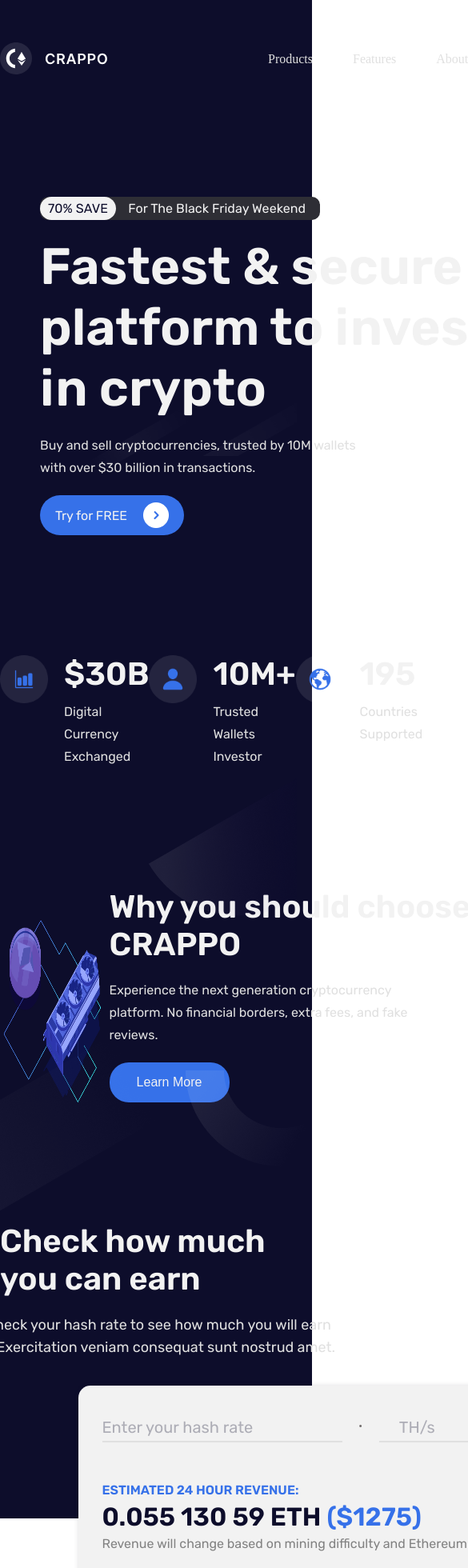
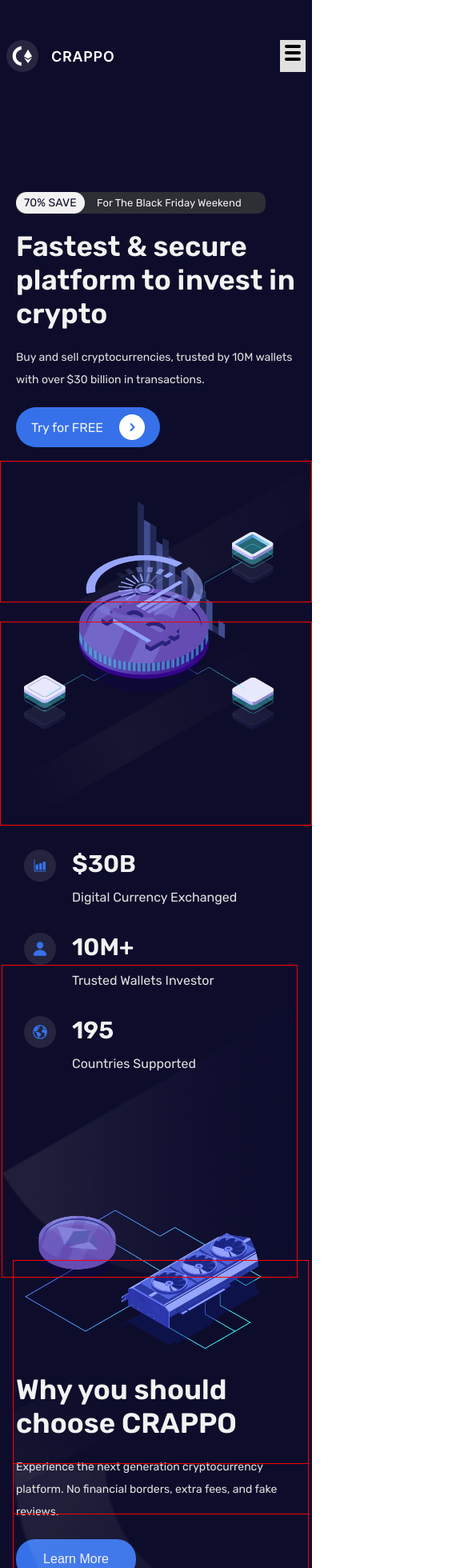
Before and after one commit to Cheeh1/crypto-site, a React (Vite) app: page / in a window 390 px wide. Shown: the top 1960 px of the page at 80% size, 585 px wide, since content can reach past the window. Built offline with nearby package versions, Linux system fonts and the light colour scheme; grey boxes are pictures that could not be loaded.

Commit message:
Responsiveness
Mobile view created with still some bugs to resolve

```diff
--- a/src/assets/index.js
+++ b/src/assets/index.js
@@ -13,9 +13,11 @@
 import btcYellow from "./icons/bitcoin-yellow.png";
 import eth from "./icons/ethereum.png";
 import ltc from "./icons/litecoin.png";
+import menu from "./icons/hamburger.png"
+import close from "./icons/close.png"
 
 export {
     logo, visa, mastercard, btc, facebook,
     twitter, instagram, youtube, linkedin, arrow,
-    arrowDown, btcYellow, eth, ltc, arrowBg
+    arrowDown, btcYellow, eth, ltc, arrowBg, menu, close
 }
--- a/src/components/Product.jsx
+++ b/src/components/Product.jsx
@@ -1,11 +1,11 @@
 import React from "react";
-import { arrow, arrowDown, logo } from "../assets";
+import { arrow, arrowDown, logo, menu, close } from "../assets";
 
 const Product = () => {
   return (
     <>
       <main className="container">
-        <nav>
+        <nav className="desktop-nav">
           <img src={logo} alt="CRAPPO" />
           <div className="nav-list">
             <ul>
@@ -29,6 +29,16 @@
               <div className="divider"></div>
               <button className="register">Register</button>
             </div>
+          </div>
+        </nav>
+
+        {/* Mobile Navbar */}
+        <nav className="mobile-nav">
+          <img src={logo} alt="CRAPPO" />
+
+          <div className="menu">
+            <img src={menu} alt="menu" />
+            {/* <img src={close} alt="close" /> */}
           </div>
         </nav>
 
--- a/src/styles/_crypto.scss
+++ b/src/styles/_crypto.scss
@@ -5,7 +5,7 @@
     .crypto-header {
         font-size: 4.0rem;
         line-height: 60px;
-        width: 800px;
+        width: 60vw;
         margin-left: 300px;
         text-align: center;
     }
@@ -102,3 +102,29 @@
         margin-right: 30px;
     }
 }
+
+@media screen and (max-width: 480px) {
+    .crypto-container {
+        margin-top: 300px;
+
+        .crypto-header {
+            font-size: 2.4rem;
+            margin-left: 0;
+            line-height: 40px;
+            text-align: center;
+            width: 100%;
+        }
+
+        .crypto-box {
+            flex-direction: column;
+            gap: 30px;
+            margin-left: 30px;
+            margin-right: 30px;
+        }
+
+        // .box-item-1 {
+        //     padding-left: -15px;
+        //     padding-right: -15px;
+        // }
+    }
+}
--- a/src/styles/_features.scss
+++ b/src/styles/_features.scss
@@ -13,7 +13,7 @@
     .fts-header {
         font-size: 4.0rem;
         line-height: 60px;
-        width: 800px;
+        width: 60vw;
         margin-left: 300px;
         text-align: center;
         color: $header;
@@ -40,7 +40,7 @@
         .fts-item-txt {
             font-size: 1.6rem;
             line-height: 28px;
-            width: 400px;
+            width: 30vw;
             color: $paragraph;
         }
 
@@ -82,7 +82,7 @@
     .waitlist-flex {
        display: flex;
        position: relative;
-       width: 1100px;
+       width: 90vw;
        height: 200px;
        gap: 100px;
        align-items: center;
@@ -108,7 +108,7 @@
             p{
                 font-size: 1.6rem;
                 line-height: 28px;
-                width: 350px;
+                width: 30vw;
                 color: $paragraph;
             }
         }
@@ -165,3 +165,94 @@
         top: -20%;
     }
 }
+
+
+@media screen and (max-width: 480px) {
+    .fts-container {
+
+        .fts-header {
+            margin-left: 0;
+            font-size: 2.4rem;
+            width: 100%;
+            line-height: 40px;
+        }
+
+        .fts-flex {
+            flex-direction: column;
+            gap: 30px;
+        }
+
+        .fts-flex-item {
+            margin-left: 30px;
+            margin-top: 0;
+
+            .fts-item-txt {
+                width: 90%;
+            }
+        }
+
+        .fts-item-img {
+            width: 90%;
+            margin-left: 20px;
+        }
+
+        .fts-adj-img {
+            margin-right: 0;
+        }
+
+        .fts-bg-effect-1 {
+            border: 1px solid red;
+            width: 80%;
+        }
+
+        .fts-bg-effect-2 {
+            border: 1px solid red;
+            width: 80%;
+        }
+    }
+
+    .waitlist {
+
+        .waitlist-flex {
+            flex-direction: column;
+            height: 300px;
+            gap: 10px;
+
+            .waitlist-item {
+                margin-left: 10px;
+
+                .waitlist-bg-effect-1 {
+                    border: 1px solid red;
+                }
+
+                h3 {
+                    font-size: 2.5rem;
+                }
+
+                p {
+                    font-size: 1.4rem;
+                    width: 100%;
+                }
+            }
+
+
+            .waitlist-flex-1 {
+                flex-direction: column;
+
+                .waitlist-bg-effect-2 {
+                    border: 1px solid red;
+                }
+            }
+        }
+
+        .ftr-effect-1 {
+            border: 1px solid red;
+            width: 100%;
+        }
+
+        .ftr-effect-2 {
+            border: 1px solid red;
+            width: 100%;
+        }
+    }
+}
--- a/src/styles/_footer.scss
+++ b/src/styles/_footer.scss
@@ -77,3 +77,29 @@
         gap: 30px;
     }
 }
+
+@media screen and (max-width: 480px) {
+    .ftr {
+        flex-direction: column;
+        gap: 30px;
+        align-items: center;
+    }
+
+    .ftr-flex-2 {
+        align-items: center;
+
+        .ftr-header-2 {
+            text-align: center;
+        }
+    }
+
+    .ftr-2 {
+        flex-direction: column;
+        gap: 30px;
+        align-items: center;
+
+        .ftr-2-txt {
+            text-align: center;
+        }
+    }
+}
--- a/src/styles/_product.scss
+++ b/src/styles/_product.scss
@@ -57,6 +57,11 @@
     }
 }
 
+/* mobile navbar*/
+.mobile-nav {
+    display: none;
+}
+
 .section {
     display: flex;
     justify-content: space-evenly;
@@ -73,7 +78,7 @@
             background-color: #2e2e35;
             color: $header;
             border-radius: 10px;
-            width: 350px;
+            width: 25vw;
             padding-top: 5px;
             padding-bottom: 5px;
             letter-spacing: 0.01rem;
@@ -88,16 +93,16 @@
             margin-right: 15px;
         }
 
-       h1 {
+        h1 {
             color: $header;
             font-size: 6.4rem;
             font-weight: 700;
-            width: 600px;
+            width: 45vw;
         }
 
         .intro-txt {
             @include paragraph;
-            width: 400px;
+            width: 30vw;
         }
 
         .intro-btn {
@@ -184,12 +189,12 @@
 
         h2 {
             @include header;
-            width: 500px;
+            width: 40vw;
         }
 
         p {
-           @include paragraph;
-            width: 400px;
+            @include paragraph;
+            width: 30vw;
         }
 
         .why-btn {
@@ -240,7 +245,7 @@
         p {
             @include paragraph;
             font-size: 1.8rem !important;
-            width: 510px;
+            width: 38vw;
         }
     }
 }
@@ -250,8 +255,8 @@
     top: 55%;
     left: 25%;
     background-color: $header;
-    width: 700px;
-    height: 250px;
+    width: 50vw;
+    height: 35vh;
     padding: 40px 30px;
     border-radius: 15px;
     filter: drop-shadow(5px 5px 5px rgba(9, 4, 19, 0.5));
@@ -328,7 +333,7 @@
         display: flex;
         flex-direction: column;
         gap: 5px;
-        margin-top: 50px;
+        // margin-top: 50px;
 
         .abs-flex-col-txt-1 {
             color: #3671E9;
@@ -352,3 +357,206 @@
         }
     }
 }
+
+@media screen and (max-width: 480px) {
+    .mobile-nav {
+        display: flex;
+        justify-content: space-evenly;
+    }
+
+    .menu {
+        background-color: #E0E0E0;
+        cursor: pointer;
+    }
+
+    .desktop-nav {
+        display: none;
+    }
+
+    .section {
+        flex-direction: column;
+
+        .intro {
+            margin-left: 20px;
+
+            .offer {
+                width: 80vw;
+                font-size: 1.3rem;
+            }
+
+            .txt-1 {
+                font-size: 1.4rem;
+            }
+
+            h1 {
+                font-size: 3.5rem;
+                width: 100%;
+            }
+
+            .intro-txt {
+                font-size: 1.4rem;
+                width: 100%;
+            }
+        }
+
+        .intro-img {
+            margin-top: 50px;
+            margin-left: 30px;
+            width: 80%;
+        }
+
+        .intro-effect-1 {
+            border: 1px solid red;
+            width: 100%;
+            top: 80%;
+            left: 0;
+        }
+
+        .intro-effect-2 {
+            border: 1px solid red;
+            width: 100%;
+            top: 50%;
+            right: 0;
+        }
+    }
+
+    .stats {
+        flex-direction: column;
+        margin-left: 30px;
+        gap: 30px;
+
+        .stats-flex {
+            .stats-img {
+                width: 40px;
+                height: 40px;
+            }
+
+            .stats-flex-2 {
+
+                h2 {
+                    font-size: 3.0rem;
+                }
+
+                p {
+                    font-size: 1.6rem;
+                }
+            }
+        }
+    }
+
+    .why {
+        margin-left: 20px;
+        gap: 30px;
+
+        .why-img {
+            width: 90%;
+        }
+
+        .why-flex {
+            h2 {
+                font-size: 3.5rem;
+                width: 100%;
+            }
+
+            p {
+                font-size: 1.4rem;
+                width: 100%;
+            }
+        }
+
+        .why-effect-1 {
+            border: 1px solid red;
+            // left: -1%;
+            width: 100%;
+        }
+
+        .why-effect-2 {
+            border: 1px solid red;
+            // left: -1%;
+            width: 100%;
+        }
+
+        .why-effect-3 {
+            border: 1px solid red;
+            // left: -1%;
+            width: 100%;
+        }
+    }
+
+    .earn {
+        margin-left: 30px;
+
+        .earn-flex-1 {
+
+            h2 {
+                font-size: 3.5rem;
+            }
+
+            p {
+                font-size: 1.4rem !important;
+                width: 100%;
+            }
+        }
+    }
+
+    .abs {
+        width: 100%;
+        height: 100%;
+        left: -5%;
+
+        .abs-flex-row {
+            flex-direction: column;
+
+            .abs-dot {
+                display: none;
+            }
+
+            .abs-btn {
+                margin-top: 0;
+            }
+
+            .abs-flex-1 {
+                margin-left: 50px;
+
+                // p {
+                //     font-size: 1.8rem;
+                // }
+
+                hr {
+                    width: 200px;
+                }
+            }
+
+            .abs-flex-2 {
+
+                // margin-right: 100px;
+                hr {
+                    width: 45px;
+                    margin-left: 95px;
+                }
+
+                .abs-flex-3 {
+                    justify-content: center;
+                    align-items: center;
+                }
+            }
+
+            .abs-btn {
+                margin-left: 50px;
+            }
+        }
+
+        .abs-flex-col {
+            gap: 15px;
+            margin-top: -15px;
+            .abs-flex-col-txt-2 {
+                font-size: 2.5rem;
+            }
+
+            .abs-flex-col-txt-3 {
+                font-size: 1.4rem;
+                // margin-bottom: 30px;
+            }
+        }
+    }
+}
```
Also changed, not shown: src/assets/icons/close.png (added), src/assets/icons/hamburger.png (added).
